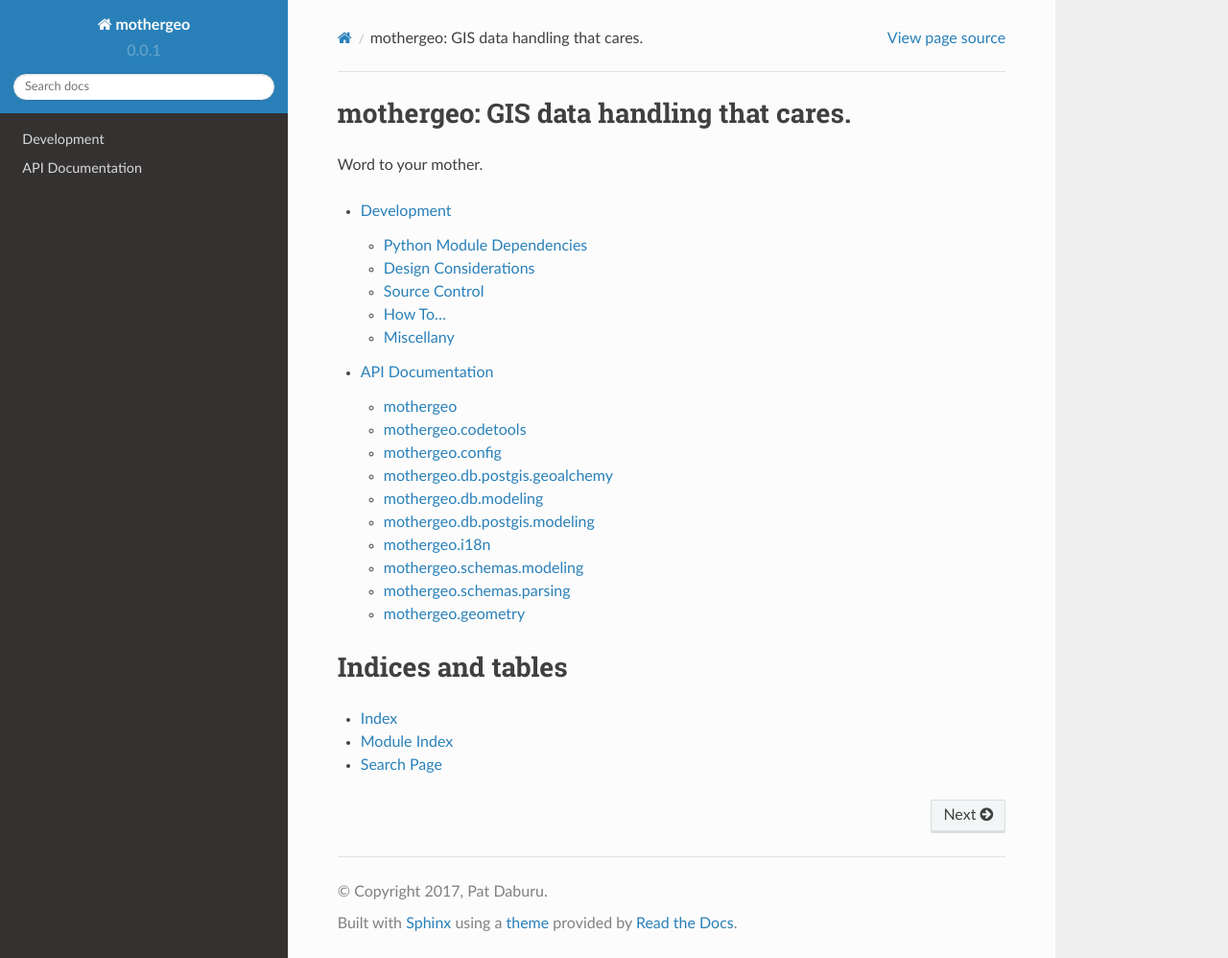
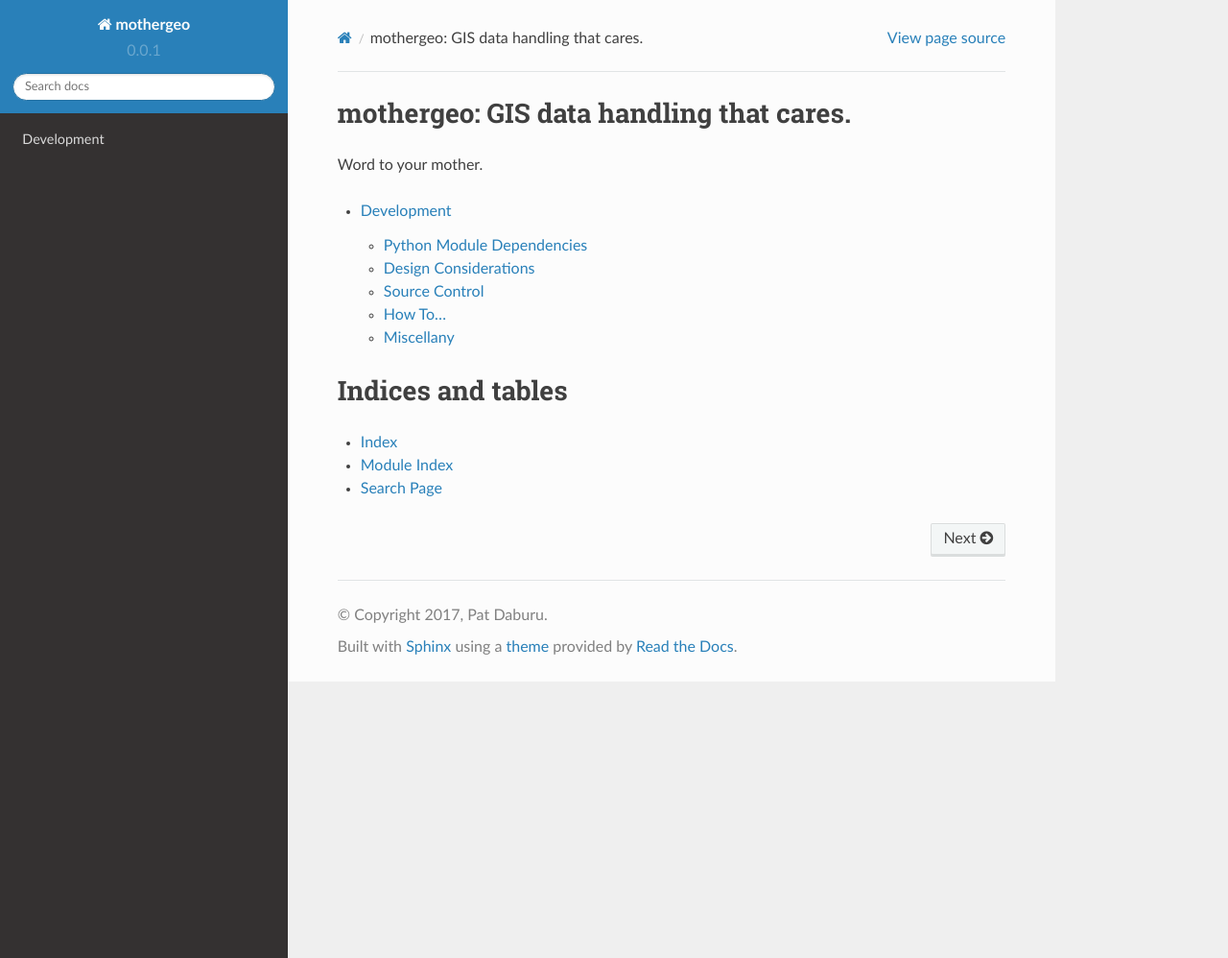
Before and after one commit to patdaburu/mothergeo-py, a Sphinx documentation site: the page built from docs/source/index.rst, in a window 1280 px wide and 998 px high. Shown: the whole window at 96% size. Built offline with Sphinx 7.4.7 and the Read the Docs theme 2.0.0, drawn with Linux system fonts in a browser that asks for light colours; some of the changed lines change nothing that is shown.

Commit message:
Updated docs.

```diff
--- a/docs/source/api.rst
+++ /dev/null
@@ -1,108 +0,0 @@
-.. _api-doc:
-
-.. toctree::
-    :glob:
-
-API Documentation
-=================
-Read the docs.  (This change is inserted really just to demonstrate the PyCharm VCS integration.)
-
----------
-mothergeo
----------
-.. automodule:: mothergeo
-    :members:
-    :undoc-members:
-    :inherited-members:
-    :show-inheritance:
-    :synopsis: GIS that cares.
-
--------------------
-mothergeo.codetools
--------------------
-.. automodule:: mothergeo.codetools
-    :members:
-    :undoc-members:
-    :inherited-members:
-    :show-inheritance:
-    :synopsis: Helpful tools from mother.
-
-----------------
-mothergeo.config
-----------------
-.. automodule:: mothergeo.config
-    :members:
-    :undoc-members:
-    :inherited-members:
-    :show-inheritance:
-    :synopsis: May I take your order, please?
-
--------------------------------
-mothergeo.db.postgis.geoalchemy
--------------------------------
-.. automodule:: mothergeo.db.postgis.geoalchemy
-    :members:
-    :undoc-members:
-    :inherited-members:
-    :show-inheritance:
-    :synopsis: How Mother works with `GeoAlchemy <https://geoalchemy-2.readthedocs.io/en/latest/>`_.
-
----------------------
-mothergeo.db.modeling
----------------------
-.. automodule:: mothergeo.db.modeling
-    :members:
-    :undoc-members:
-    :inherited-members:
-    :show-inheritance:
-    :synopsis: General tools for working with data models in the database.
-
------------------------------
-mothergeo.db.postgis.modeling
------------------------------
-.. automodule:: mothergeo.db.postgis.modeling
-    :members:
-    :undoc-members:
-    :inherited-members:
-    :show-inheritance:
-    :synopsis: Tools for working with data models in PostGIS.
-
---------------
-mothergeo.i18n
---------------
-.. automodule:: mothergeo.i18n
-    :members:
-    :undoc-members:
-    :inherited-members:
-    :show-inheritance:
-    :synopsis: Think locally, act globally.  These are tools to help with internationalization.
-
---------------------------
-mothergeo.schemas.modeling
---------------------------
-.. automodule:: mothergeo.schemas.modeling
-    :members:
-    :undoc-members:
-    :inherited-members:
-    :show-inheritance:
-    :synopsis: The shape data takes.
-
--------------------------
-mothergeo.schemas.parsing
--------------------------
-.. automodule:: mothergeo.schemas.parsing
-    :members:
-    :undoc-members:
-    :inherited-members:
-    :show-inheritance:
-    :synopsis: The shape data takes.
-
-------------------
-mothergeo.geometry
-------------------
-.. automodule:: mothergeo.geometry
-    :members:
-    :undoc-members:
-    :inherited-members:
-    :show-inheritance:
-    :synopsis: General geometry.
--- a/docs/source/conf.py
+++ b/docs/source/conf.py
@@ -28,8 +28,7 @@ import sys
 _pysrc = os.path.abspath(os.path.join(os.path.abspath(__file__), '..', '..', '..'))
 # Insert it into the path.
 sys.path.insert(0, _pysrc)
-# Now we can import local modules.
-import mothergeo
+
 
 # -- Document __init__ methods by default. --------------------------------
 # This section was added to allow __init__() to be documented automatically.
@@ -79,9 +78,9 @@ author = 'Pat Daburu'
 # built documents.
 #
 # The short X.Y version.
-version = mothergeo.__version__  # '0.1'
+version = '0.0.1'  # '0.1'
 # The full version, including alpha/beta/rc tags.
-release = mothergeo.__release__  # '0.1'
+release = '0.0.1'  # '0.1'
 
 # The language for content autogenerated by Sphinx. Refer to documentation
 # for a list of supported languages.
--- a/docs/source/index.rst
+++ b/docs/source/index.rst
@@ -13,7 +13,6 @@ Word to your mother.
     :maxdepth: 2
 
     development
-    api
 
 
 
```
